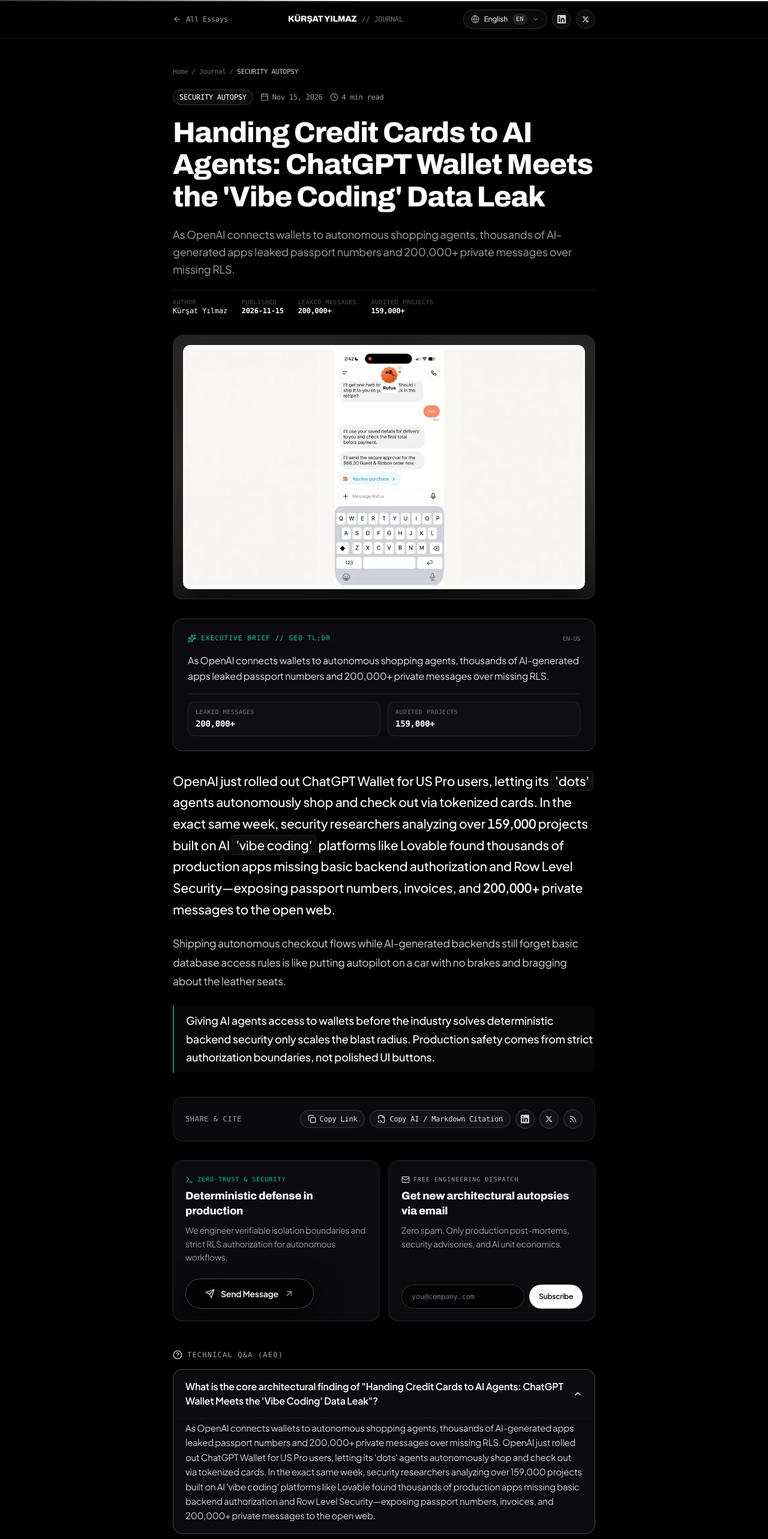
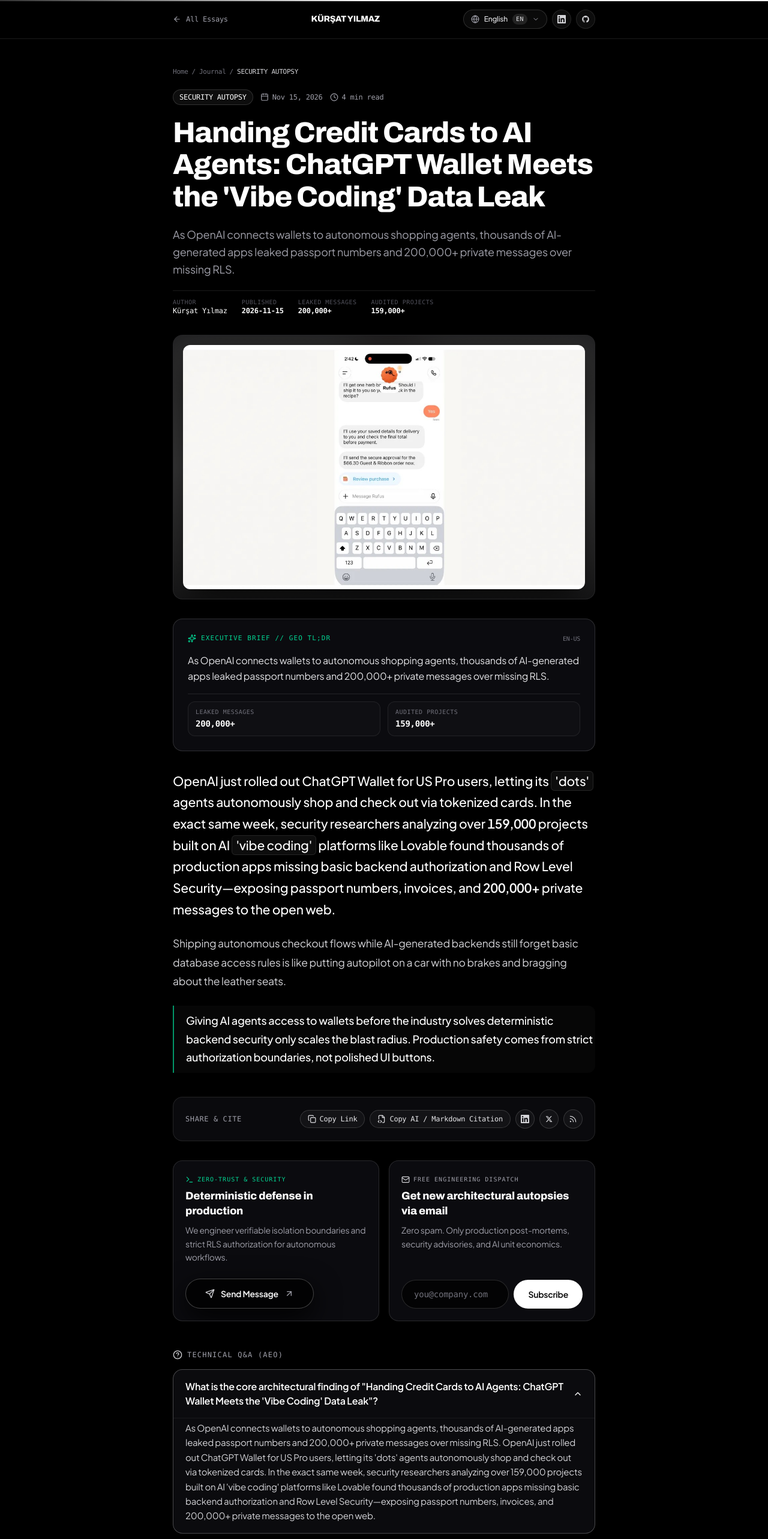
Before and after one commit to DevKursat/kursat-kisisel, a Next.js app: page /blog/openai-chatgpt-wallet-ve-lovable-veri-sizintisi in a window 1280 px wide. Shown: the top 2565 px of the page at 60% size. Built offline with nearby package versions, Linux system fonts and the light colour scheme.

Commit message:
fix(blog-ui): clip-path rounded corners, clean navbar with GitHub, and symmetrical newsletter controls

```diff
--- a/src/components/BlogArchiveClient.tsx
+++ b/src/components/BlogArchiveClient.tsx
@@ -176,10 +176,7 @@ function BlogArchiveContent({
           </Link>
 
           <div className="font-archivo font-[800] text-sm tracking-tight text-white truncate">
-            KÜRŞAT YILMAZ{" "}
-            <span className="font-mono text-zinc-500 font-normal text-xs ml-1.5 hidden sm:inline">
-              // {ui.journalBadge}
-            </span>
+            KÜRŞAT YILMAZ
           </div>
 
           <div className="flex items-center gap-2 shrink-0">
@@ -200,13 +197,13 @@ function BlogArchiveContent({
               <LinkedinIcon className="w-3.5 h-3.5" />
             </a>
             <a
-              href="https://x.com/DevKursat"
+              href="https://github.com/DevKursat"
               target="_blank"
               rel="noopener noreferrer"
               className="hidden sm:flex h-8 w-8 items-center justify-center rounded-full border border-white/10 bg-white/5 text-zinc-300 hover:bg-white hover:text-black transition-all"
-              aria-label="X"
+              aria-label="GitHub"
             >
-              <TwitterXIcon className="w-3 h-3" />
+              <GithubIcon className="w-3.5 h-3.5" />
             </a>
           </div>
         </div>
@@ -333,7 +330,7 @@ function BlogArchiveContent({
               <Link
                 href={getPostHref(post.slug)}
                 hrefLang={langMeta.hreflang}
-                className="relative w-full aspect-[16/10] rounded-2xl overflow-hidden isolate [transform:translateZ(0)] bg-zinc-950 block select-none mb-3"
+                className="relative w-full aspect-[16/10] rounded-2xl overflow-hidden isolate [transform:translateZ(0)] [clip-path:inset(0_round_1rem)] bg-zinc-950 block select-none mb-3"
               >
                 <img
                   src={post.imageUrl}
--- a/src/components/BlogPostContent.tsx
+++ b/src/components/BlogPostContent.tsx
@@ -510,10 +510,7 @@ export function ArticleMarkup({
             href="/"
             className="font-archivo font-[800] text-sm tracking-tight text-white hover:opacity-80 transition-opacity truncate"
           >
-            KÜRŞAT YILMAZ{" "}
-            <span className="font-mono text-zinc-500 font-normal text-xs ml-1.5 hidden sm:inline">
-              // {ui.journalBadge}
-            </span>
+            KÜRŞAT YILMAZ
           </Link>
 
           <div className="flex items-center gap-2 shrink-0">
@@ -535,13 +532,13 @@ export function ArticleMarkup({
               <LinkedinIcon className="w-3.5 h-3.5" />
             </a>
             <a
-              href="https://x.com/DevKursat"
+              href="https://github.com/DevKursat"
               target="_blank"
               rel="noopener noreferrer"
               className="hidden sm:flex h-8 w-8 items-center justify-center rounded-full border border-white/10 bg-white/5 text-zinc-300 hover:bg-white hover:text-black transition-all"
-              aria-label="X"
+              aria-label="GitHub"
             >
-              <TwitterXIcon className="w-3 h-3" />
+              <GithubIcon className="w-3.5 h-3.5" />
             </a>
           </div>
         </div>
--- a/src/components/NewsletterSignupBox.tsx
+++ b/src/components/NewsletterSignupBox.tsx
@@ -133,14 +133,14 @@ export default function NewsletterSignupBox({
                   }}
                   placeholder={isTr ? "ornek@sirket.com" : "you@company.com"}
                   aria-label="Email address for newsletter"
-                  className="flex-1 min-w-0 h-10 rounded-full border border-white/15 bg-black/70 px-4 text-xs font-mono text-white placeholder-zinc-500 focus:outline-none focus:border-white/40 transition-colors"
+                  className="flex-1 min-w-0 h-11 sm:h-12 rounded-full border border-white/15 bg-black/70 px-5 text-xs sm:text-sm font-mono text-white placeholder-zinc-500 focus:outline-none focus:border-white/40 transition-colors"
                 />
                 <motion.button
                   type="submit"
                   whileHover={{ scale: 1.02 }}
                   whileTap={{ scale: 0.96 }}
                   disabled={status === "loading"}
-                  className="h-10 px-4 rounded-full bg-white text-black text-xs font-semibold hover:bg-zinc-200 disabled:opacity-60 transition-colors shrink-0 inline-flex items-center gap-1.5 cursor-pointer"
+                  className="h-11 sm:h-12 px-5 sm:px-6 rounded-full bg-white text-black text-xs sm:text-sm font-semibold hover:bg-zinc-200 disabled:opacity-60 transition-colors shrink-0 inline-flex items-center justify-center gap-1.5 cursor-pointer"
                 >
                   {status === "loading" ? (
                     <Loader2 className="w-3.5 h-3.5 animate-spin" />
--- a/src/components/core/coverflow.tsx
+++ b/src/components/core/coverflow.tsx
@@ -319,12 +319,12 @@ function CardItem({ item, isActive, onClick }: CardItemProps) {
       {isActive ? (
         <Link
           href={articleHref}
-          className="relative w-full aspect-[16/10] rounded-2xl overflow-hidden bg-zinc-950 block select-none mb-3"
+          className="relative w-full aspect-[16/10] rounded-2xl overflow-hidden isolate [transform:translateZ(0)] [clip-path:inset(0_round_1rem)] bg-zinc-950 block select-none mb-3"
         >
           {visualInner}
         </Link>
       ) : (
-        <div className="relative w-full aspect-[16/10] rounded-2xl overflow-hidden bg-zinc-950 block select-none mb-3">
+        <div className="relative w-full aspect-[16/10] rounded-2xl overflow-hidden isolate [transform:translateZ(0)] [clip-path:inset(0_round_1rem)] bg-zinc-950 block select-none mb-3">
           {visualInner}
         </div>
       )}
```
